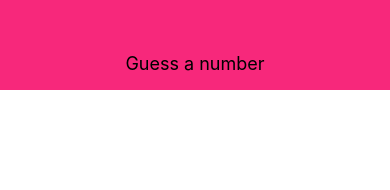
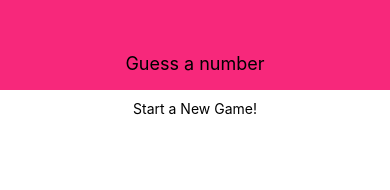
Before and after one commit to adclleva/Learning-React-Native-2-Course-Guessing-Number-App, a React Native app: screen / in a window 390 px wide. Shown: the top 190 px of the page. Built offline with nearby package versions, Linux system fonts and the light colour scheme.

Commit message:
Added the Screen Component

```diff
--- a/App.js
+++ b/App.js
@@ -1,11 +1,13 @@
 import React from "react";
 import { StyleSheet, Text, View } from "react-native";
 import Header from "./components/Header";
+import StartGameScreen from "./screens/StartGameScreen";
 
 export default function App() {
   return (
     <View style={styles.screen}>
       <Header title={"Guess a number"} />
+      <StartGameScreen />
     </View>
   );
 }
--- /dev/null
+++ b/screens/StartGameScreen.js
@@ -0,0 +1,21 @@
+import React from "react";
+import { View, Text, StyleSheet } from "react-native";
+import Header from "../components/Header";
+
+const StartGameScreen = (props) => {
+  return (
+    <View style={styles.screen}>
+      <Text>Start a New Game!</Text>
+    </View>
+  );
+};
+
+const styles = StyleSheet.create({
+  screen: {
+    flex: 1,
+    padding: 10,
+    alignItems: "center",
+  },
+});
+
+export default StartGameScreen;
```
